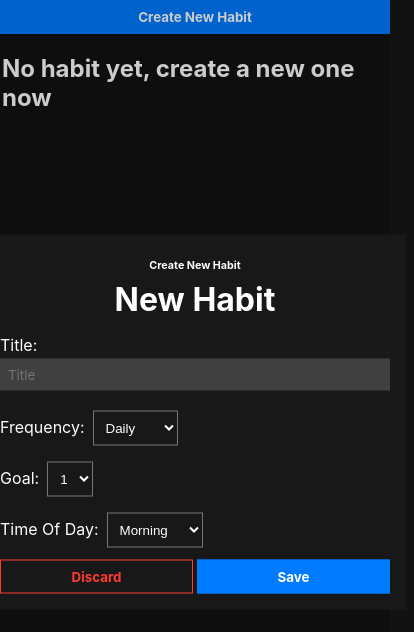
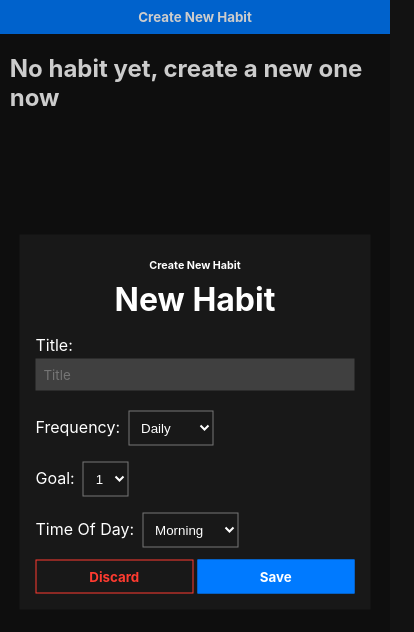
Before and after one commit to dev-gaikwad/habit-tracker-mcr2, a React (Create React App) app: page / in a window 390 px wide. Both pictures are taken after a click on the button "Create New Habit". Shown: the top 632 px of the page, 414 px wide, since content can reach past the window. Built offline with nearby package versions, Linux system fonts and the light colour scheme; the HTML template or start-up script is replaced by a standard one.

Commit message:
minor ui fixes

```diff
--- a/src/components/CreateHabitModal/CreateHabitModal.css
+++ b/src/components/CreateHabitModal/CreateHabitModal.css
@@ -18,7 +18,8 @@
 
 .modal {
   margin: 0.5rem;
-  width: 50vh;
+  width: 90vw;
+  max-width: 600px;
   padding: 1rem;
   background: var(--background-overlay-color);
   color: var(--white);
--- a/src/pages/Home/Home.css
+++ b/src/pages/Home/Home.css
@@ -9,6 +9,7 @@
 
 @media (max-width: 640px) {
   .tiles-container {
+    width: 95vw;
     flex-direction: column;
   }
 }
```
